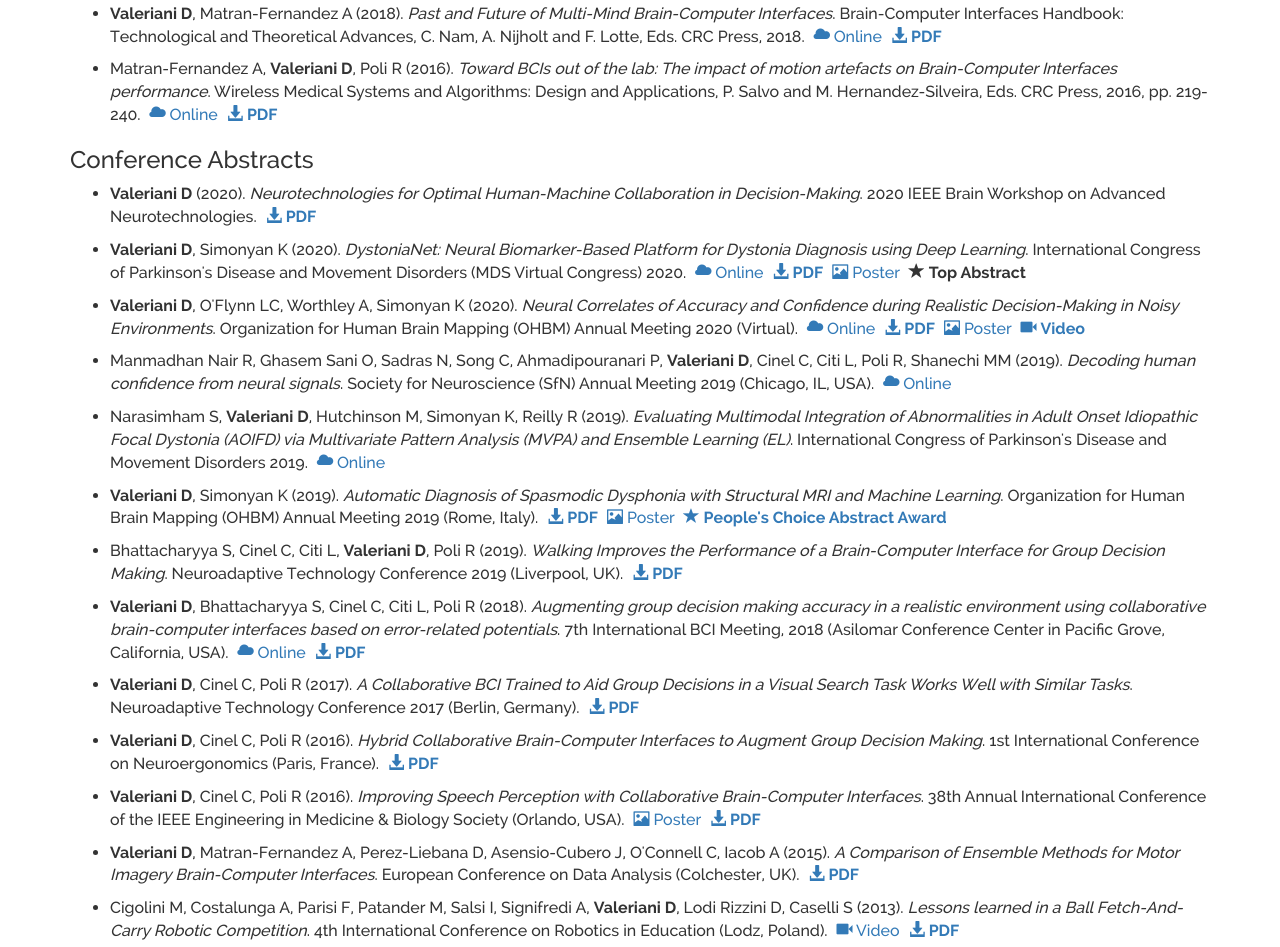
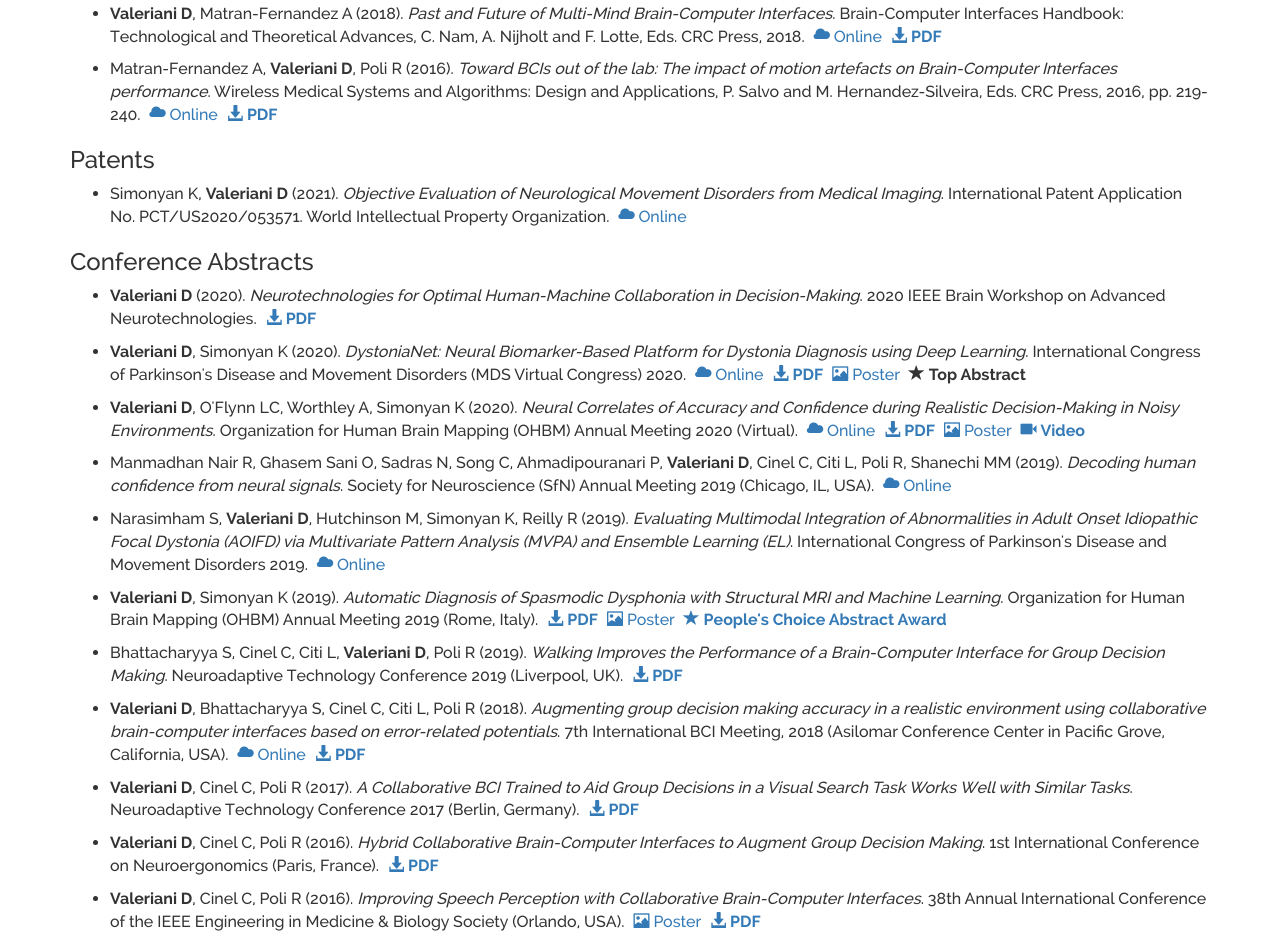
Before and after one commit to davidevaleriani/website, a plain HTML site: page publications.html in a window 1280 px wide. Shown: the part 1576-2523 px from the top of the page. Drawn offline with Linux system fonts and the light colour scheme.

Commit message:
Added patent application

```diff
--- a/publications.html
+++ b/publications.html
@@ -193,7 +193,14 @@
                            <a href="pub/Salvo2016Chapter_BCIsOutOfTheLab.pdf" target="blank"><span class="glyphicon glyphicon-download-alt"></span> <strong>PDF</strong></a>
                         </p>
                     </li>
+                    </ul>
 
+                    <h3>Patents</h3>
+                    <ul>
+                      <li>
+                        <p>Simonyan K, <strong>Valeriani D</strong> (2021). <em>Objective Evaluation of Neurological Movement Disorders from Medical Imaging</em>. International Patent Application No. PCT/US2020/053571. World Intellectual Property Organization.
+                          <a href="https://patentscope.wipo.int/search/en/detail.jsf?docId=WO2021067457" target="blank"><span class="glyphicon glyphicon-cloud"></span> Online</a>
+                      </li>
                     </ul>
 
                     <h3>Conference Abstracts</h3>
```
